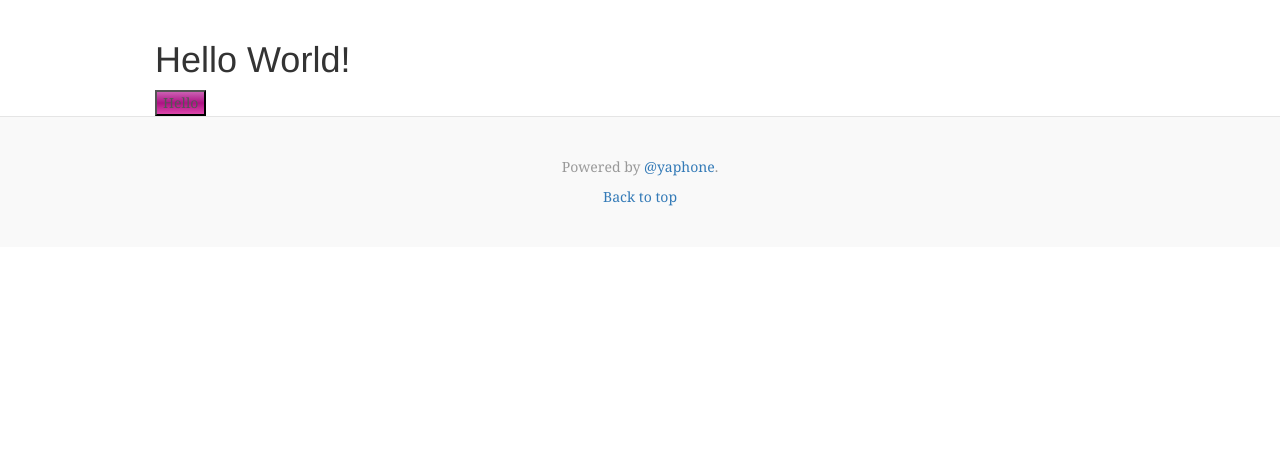
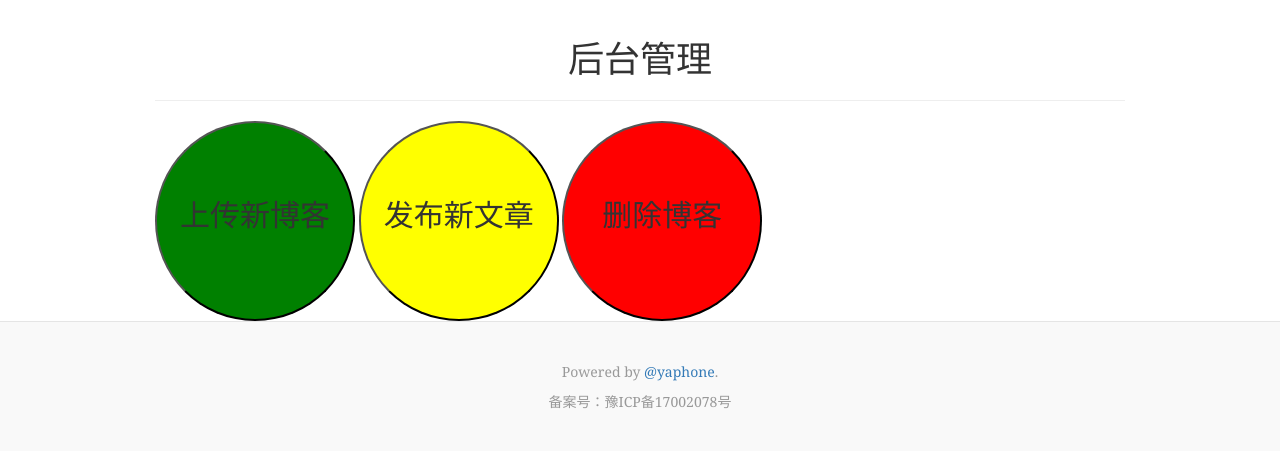
Before and after one commit to yaphone/django_blog, a Django app: template blog/templates/blog/myadmin.html in a window 1280 px wide. Shown: the part 40-491 px from the top of the page. Run offline with Django 3.2, Linux system fonts and the light colour scheme; the template is opened without the code that fills it, so the values that code supplies are empty; some libraries are stand-ins or nearby versions.

Commit message:
添加备案信息 修改myadmin页面

```diff
--- a/blog/templates/blog/base.html
+++ b/blog/templates/blog/base.html
@@ -67,9 +67,7 @@
 
     <footer class="blog-footer">
       <p>Powered</a> by <a href="https://github.com/yaphone">@yaphone</a>.</p>
-      <p>
-        <a href="#">Back to top</a>
-      </p>
+        <p>备案号：豫ICP备17002078号</p>
     </footer>
   </body>
 </html>
--- a/blog/templates/blog/myadmin.html
+++ b/blog/templates/blog/myadmin.html
@@ -2,6 +2,11 @@
 {% block head %}
     <style>
         .admin-btn {
+            width: 200px;
+            height: 200px;
+            -moz-border-radius: 50%;
+            -webkit-border-radius: 50%;
+            border-radius: 50%;
             background: #cb60b3; /* Old browsers */
             background: -moz-linear-gradient(top,  #cb60b3 0%, #ad1283 50%, #de47ac 100%); /* FF3.6+ */
             background: -webkit-gradient(linear, left top, left bottom, color-stop(0%,#cb60b3), color-stop(50%,#ad1283), color-stop(100%,#de47ac)); /   *   Chrome,Safari4+ */
@@ -15,6 +20,9 @@
 {% endblock %}
 
 {% block content %}
-    <h1>Hello World!</h1>
-    <button class="admin-btn">Hello</button>
+    <h1 align="center">后台管理</h1>
+    <hr>
+    <button class="admin-btn" style="background:green" onclick="javascrtpt:window.location.href='/blog/upload'"><h2>上传新博客</h2></button>
+    <button class="admin-btn" style="background:yellow" onclick="javascrtpt:window.location.href='/blog/publish'"><h2>发布新文章</h2></button>
+    <button class="admin-btn" style="background:red" onclick="javascrtpt:window.location.href='/blog/delete'"><h2>删除博客</h2></button>
 {% endblock %}
```
